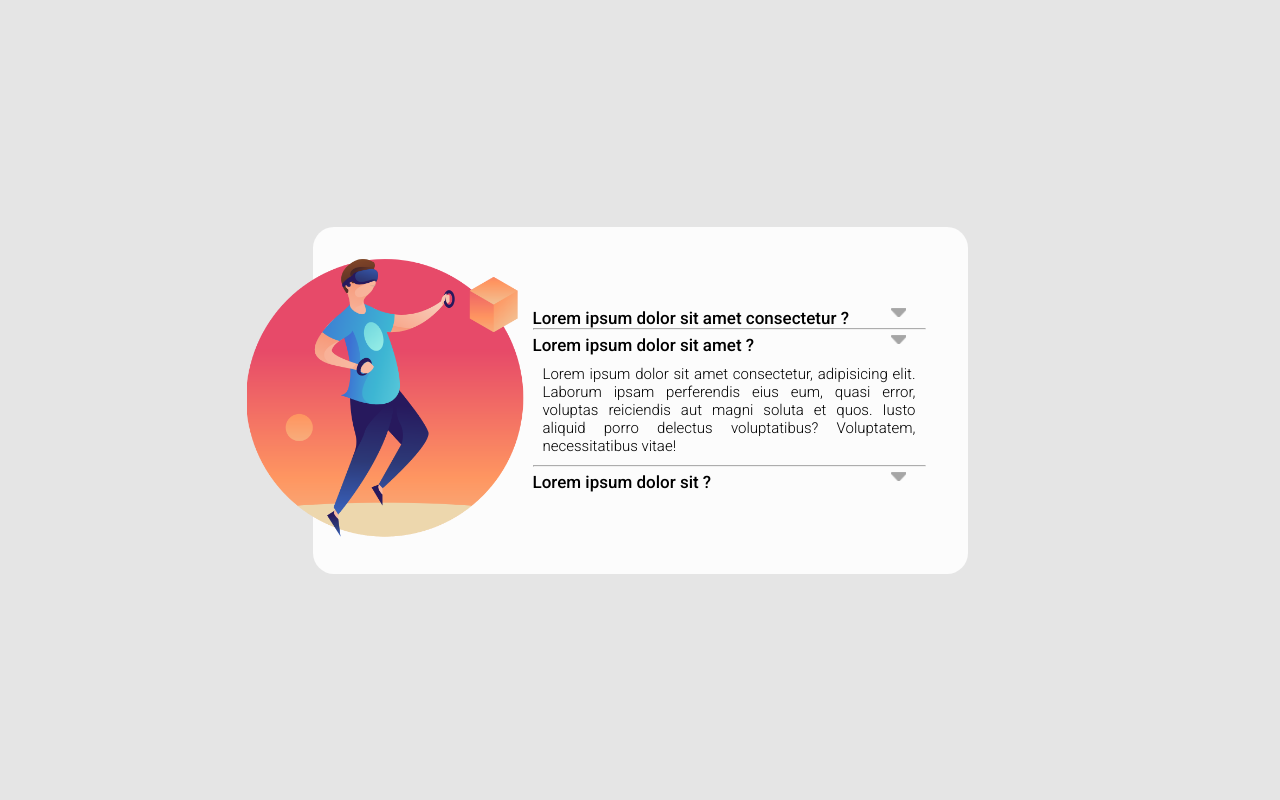
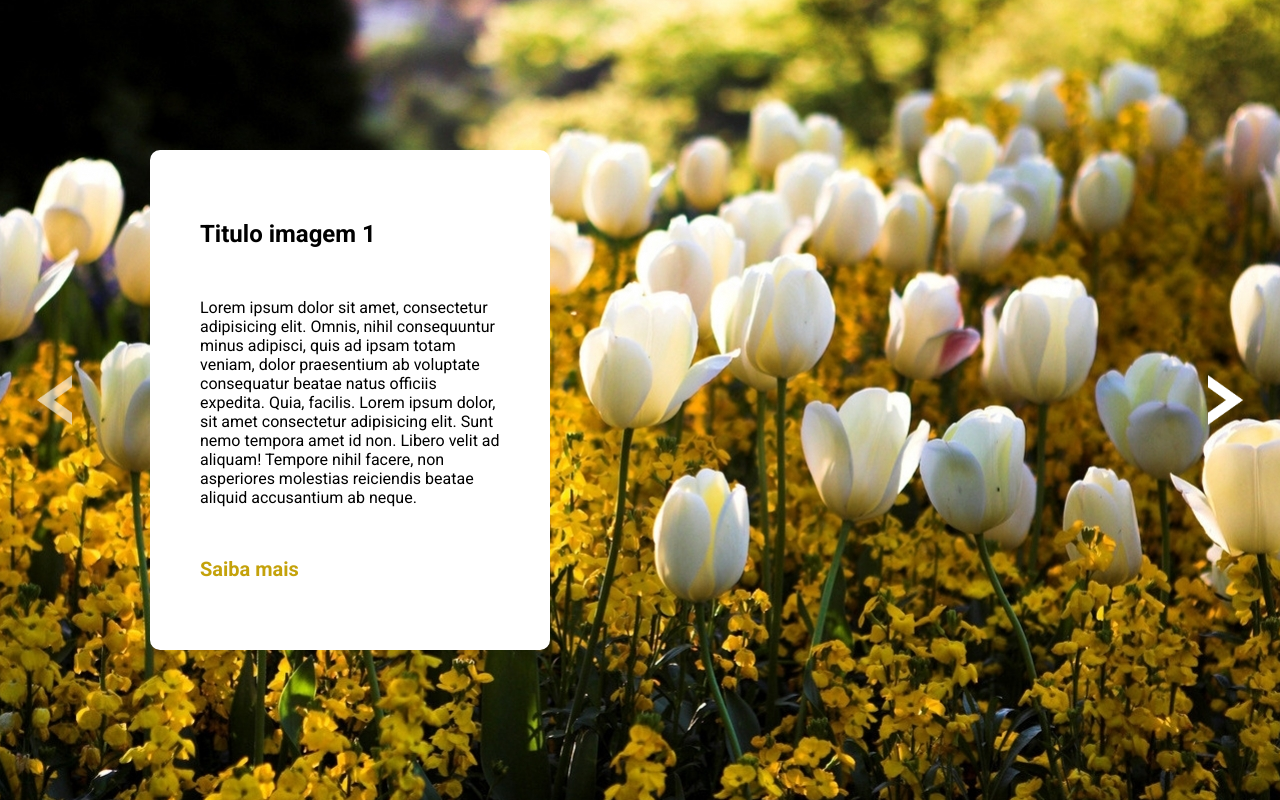
Before and after one commit to andgirotto/desafios-devquest, a plain HTML site: page desafio-11/index.html in a window 1280 px wide. Drawn offline with Linux system fonts and the light colour scheme.

Commit message:
adição desafio 11

```diff
--- a/desafio-11/index.html
+++ b/desafio-11/index.html
@@ -1,59 +1,66 @@
 <!DOCTYPE html>
 <html lang="en">
-
 <head>
     <meta charset="UTF-8">
     <meta http-equiv="X-UA-Compatible" content="IE=edge">
     <meta name="viewport" content="width=device-width, initial-scale=1.0">
-    <title>desafio 06 JS intermediário</title>
+    <title>Exercício 05 JS intermediário</title>
 
     <link rel="stylesheet" href="src/reset.css">
     <link rel="stylesheet" href="src/style.css">
+
 </head>
-
 <body>
     <div class="container">
-        <div class="perguntas">
-            <img class="figura-homem" src="./src/image/imagem.png">
-            <div class="titulo">
-                <h1>FAQ</h1>
+        <section class="primeira tela mostrar">
+            <div class="conteudo">
+                <h2>Titulo imagem 1</h2>
+
+                <p>Lorem ipsum dolor sit amet, consectetur adipisicing elit. Omnis, nihil consequuntur minus adipisci, quis ad ipsam totam veniam, dolor praesentium ab voluptate consequatur beatae natus officiis expedita. Quia, facilis.
+                    Lorem ipsum dolor, sit amet consectetur adipisicing elit. Sunt nemo tempora amet id non. Libero velit ad aliquam! Tempore nihil facere, non asperiores molestias reiciendis beatae aliquid accusantium ab neque.
+                    </p>
+
+                <a class="btn-saiba-mais" href="https://www.google.com/" target="_blank"> Saiba mais</a>
             </div>
-            <ul class="lista-perguntas">
-                <li>
-                    <h2>Lorem ipsum dolor sit amet consectetur ?
-                        <a href="#" id="btn-seta" class="seta"></a>
-                    </h2>
-                    <p class="">Lorem ipsum dolor sit amet consectetur, adipisicing elit. Laborum ipsam perferendis eius eum,
-                        quasi error, voluptas reiciendis aut magni soluta et quos. Iusto aliquid porro delectus
-                        voluptatibus? Voluptatem, necessitatibus vitae!</p>
-                </li>
+        </section>
+        <section class="segunda tela">
+            <div class="conteudo">
+                <h2>Titulo imagem 2</h2>
 
-                <hr>
+                <p>Lorem ipsum dolor sit amet, consectetur adipisicing elit. Omnis, nihil consequuntur minus adipisci, quis ad ipsam totam veniam, dolor praesentium ab voluptate consequatur beatae natus officiis expedita. Quia, facilis.
+                Lorem ipsum dolor, sit amet consectetur adipisicing elit. Sunt nemo tempora amet id non. Libero velit ad aliquam! Tempore nihil facere, non asperiores molestias reiciendis beatae aliquid accusantium ab neque.
+                </p>
 
-                <li>
-                    <h2>Lorem ipsum dolor sit amet ?
-                        <a href="#" id="btn-seta" class="seta"></a>
-                    </h2>
-                    <p class="mostrar">Lorem ipsum dolor sit amet consectetur, adipisicing elit. Laborum ipsam perferendis eius eum,
-                        quasi error, voluptas reiciendis aut magni soluta et quos. Iusto aliquid porro delectus
-                        voluptatibus? Voluptatem, necessitatibus vitae!</p>
-                </li>
+                <a class="btn-saiba-mais" href="https://www.google.com/" target="_blank"> Saiba mais</a>
+            </div>
+        </section>
+        <section class="terceira tela">
+            <div class="conteudo">
+                <h2>Titulo imagem 3</h2>
 
-                <hr>
+                <p>Lorem ipsum dolor sit amet, consectetur adipisicing elit. Omnis, nihil consequuntur minus adipisci, quis ad ipsam totam veniam, dolor praesentium ab voluptate consequatur beatae natus officiis expedita. Quia, facilis.
+                    Lorem ipsum dolor, sit amet consectetur adipisicing elit. Sunt nemo tempora amet id non. Libero velit ad aliquam! Tempore nihil facere, non asperiores molestias reiciendis beatae aliquid accusantium ab neque.
+                    </p>
 
-                <li>
-                    <h2>Lorem ipsum dolor sit ?
-                        <a href="#" id="btn-seta" class="seta"></a>
-                    </h2>
-                    <p class="">Lorem ipsum dolor sit amet consectetur, adipisicing elit. Laborum ipsam perferendis eius eum,
-                        quasi error, voluptas reiciendis aut magni soluta et quos. Iusto aliquid porro delectus
-                        voluptatibus? Voluptatem, necessitatibus vitae!</p>
-                </li>
-            </ul>
-        </div>
+                <a class="btn-saiba-mais" href="https://www.google.com/"target="_blank"> Saiba mais</a>
+            </div>
+        </section>
+        <section class="quarta tela">
+            <div class="conteudo">
+                <h2>Titulo imagem 4</h2>
+
+                <p>Lorem ipsum dolor sit amet, consectetur adipisicing elit. Omnis, nihil consequuntur minus adipisci, quis ad ipsam totam veniam, dolor praesentium ab voluptate consequatur beatae natus officiis expedita. Quia, facilis.
+                    Lorem ipsum dolor, sit amet consectetur adipisicing elit. Sunt nemo tempora amet id non. Libero velit ad aliquam! Tempore nihil facere, non asperiores molestias reiciendis beatae aliquid accusantium ab neque.
+                    </p>
+
+                <a class="btn-saiba-mais" href="https://www.google.com/" target="_blank"> Saiba mais</a>
+            </div>
+        </section>
+
+        <a href="#" id="btn-voltar" class="seta voltar opacidade">Voltar</a>
+        <a href="#" id="btn-avancar" class="seta avancar">Avançar</a>
     </div>
 
     <script type="text/javascript" src="index.js"></script>
 </body>
-
 </html>
--- a/desafio-11/index.js
+++ b/desafio-11/index.js
@@ -1,11 +1,56 @@
-//1. fazer o addeventlist click no botão
-//2. quando eu clicar na seta, ela deve permanecer na seta laranja
-//3. no momento do click deve abrir a resposta da pergunta correspondente
-//4. ao clicar em outra seta de pergunta a respota atual se fechara e abrirá a do click correspondente.
+const telaAtual = document.querySelectorAll('.tela');
+const setaAvancar = document.getElementById('btn-avancar');
+const setaVoltar = document.getElementById('btn-voltar');
 
-const setaResposta = document.getElementById('btn-seta')
-const mostrarResposta = document.querySelector('mostrar')
+let imagemAtual = 0;
 
-setaResposta = addEventListener('click' , (){
 
-})
+setaAvancar.addEventListener('click', function() {
+    if (imagemAtual === telaAtual.length - 1){
+        return;
+    }
+
+    imagemAtual++;
+
+    esconderImagemAberta();
+    mostrarImagem();
+    mostrarOuEsconderSetas();
+});
+
+setaVoltar.addEventListener('click', function(){
+    if(imagemAtual === 0){
+        return;
+    }
+
+    imagemAtual--;
+
+    esconderImagemAberta();
+    mostrarImagem();
+    mostrarOuEsconderSetas();
+});
+
+function esconderImagemAberta(){
+    const imagemAberta = document.querySelector('.mostrar');
+    imagemAberta.classList.remove('mostrar');
+}
+
+function mostrarImagem(){
+    telaAtual[imagemAtual].classList.add('mostrar');
+}
+
+
+function mostrarOuEsconderSetas(){
+    const naoEhAPrimeiraImagem = imagemAtual !== 0;
+    if (naoEhAPrimeiraImagem) {
+        setaVoltar.classList.remove('opacidade');
+    }else{
+        setaVoltar.classList.add('opacidade');
+    }
+
+    const chegaouNaUltimaImagem = imagemAtual !== 0 && imagemAtual === telaAtual.length - 1;
+    if (chegaouNaUltimaImagem){
+        setaAvancar.classList.add('opacidade');
+    }else {
+        setaAvancar.classList.remove('opacidade');
+    }
+}
--- a/desafio-11/src/reset.css
+++ b/desafio-11/src/reset.css
@@ -2,12 +2,9 @@
     padding: 0;
     margin: 0;
     box-sizing: border-box;
+    text-decoration: none;
 }
 
 a {
     text-decoration: none;
 }
-
-ul {
-    list-style: none;
-}
--- a/desafio-11/src/style.css
+++ b/desafio-11/src/style.css
@@ -1,93 +1,108 @@
-@import url('https://fonts.googleapis.com/css2?family=Roboto:wght@300;500;700&display=swap');
+@import url('https://fonts.googleapis.com/css2?family=Roboto:wght@300;400;700&display=swap');
 
 .container {
+    font-family: 'Roboto', sans-serif;
     display: flex;
+    justify-content: center;
     align-items: center;
-    justify-content: center;
-    height: 100vh;
-    width: 100vw;
-    font-family: 'Roboto', sans-serif;
-    background-color: #E5E5E5;
+    min-height: 100vh;
+    min-width: 100vw;
 }
 
-.container .perguntas {
-    display: flex;
-    align-items: center;
-    flex-wrap: wrap;
-    background-color: #FCFCFC;
-    width: 655px;
-    height: 347px;
-    border-radius: 21px;
-    position: relative;
-}
-
-.container .perguntas .figura-homem {
+.container .tela {
+    background-size: cover;
+    min-height: 100%;
+    min-width: 100%;
+    padding-top: 150px;
+    padding-left: 150px;
     position: absolute;
-    width: 278px;
-    height: 293px;
-    left: -10%;
-}
-
-.container .perguntas .titulo {
-    font-size: 16px;
-    font-weight: 700;
-    margin-top: 60px;
-}
-
-.container .perguntas .lista-perguntas {
-    margin-left: 220px;
-    width: 60%;
-    height: 100%;
-    position: absolute;
-    display: flex;
-    flex-direction: column;
-    justify-content: center;
-}
-
-.container .perguntas .lista-perguntas h2{
-    font-size: 17px;
-    font-weight: 500;
-    display: flex;
-    flex-direction: row;
-    justify-content: space-between;
-}
-
-.container .perguntas .lista-perguntas h2 a {
-    display: flex;
-    align-items: center;
-    margin-right: 20px;
-}
-
-.container .perguntas .lista-perguntas p{
-    font-size: 15px;
-    font-weight: 300;
-    text-align: justify;
-    padding: 10px;
-}
-
-.container .perguntas .lista-perguntas hr {
-    margin-bottom: 5px;
-    opacity: 0.8;
-}
-
-.container .perguntas .lista-perguntas .seta {
-    background: url(./image/botao.png)no-repeat;
-    background-size: cover;
-    width: 15px;
-    height: 8.64px;
-}
-
-.container .perguntas .lista-perguntas .seta:hover{
-    background: url(./image/seta\ aberta.png)no-repeat;
-    background-size: cover;
-    width: 15px;
-    height: 8.64px;
-}
-
-.container .lista-perguntas p {
     display: none;
 }
 
-.container .lista-perguntas .mostrar{
+.container .tela.mostrar {
     display: block;
+    transition: 0.8s;
 }
+
+.container .primeira {
+    background: url(./images/flores-brancas.jpeg) center center no-repeat;
+}
+
+.container .segunda {
+    background: url(./images/floresta-4k.jpg)center center no-repeat;
+}
+
+.container .terceira {
+    background: url(./images/floresta-do-outono.avif)center center no-repeat;
+}
+
+.container .quarta {
+    background: url(./images/floresta-rio.jpg)center center no-repeat;
+}
+
+.container .tela .conteudo {
+    background-color: #fff;
+    width: 400px;
+    height: 500px;
+    border-radius: 10px;
+    display: flex;
+    justify-content: center;
+    flex-direction: column;
+    padding: 50px;
+}
+
+.container .tela .conteudo p{
+    padding-top: 50px;
+    padding-bottom: 50px;
+}
+
+.container .primeira .conteudo .btn-saiba-mais {
+    color: rgb(196, 162, 11);
+}
+
+.container .segunda .conteudo .btn-saiba-mais {
+    color: rgb(28, 182, 8);
+}
+
+.container .terceira .conteudo .btn-saiba-mais {
+    color: rgb(156, 62, 7);
+}
+
+.container .quarta .conteudo .btn-saiba-mais {
+    color: rgb(94, 119, 6);
+}
+
+.container .tela .conteudo .btn-saiba-mais {
+    font-size: 20px;
+    font-weight: bold;
+    max-width: 36%;
+}
+
+.container .tela .conteudo .btn-saiba-mais:hover {
+    transform: scale(1.05);
+    transition: 0.2s;
+}
+
+.container .seta {
+    background: url(./images/seta.png)no-repeat center;
+    background-size: contain;
+    width: 50px;
+    height: 50px;
+    position: absolute;
+    text-indent: 100%;
+    overflow: hidden;
+}
+
+.container .seta.opacidade{
+    opacity: 0.6;
+    cursor: default;
+}
+
+.container .seta.avancar {
+    right: 30px;
+}
+
+.container .seta.voltar {
+    left: 30px;
+    transform: rotate(180deg);
+}
```
Also changed, not shown: desafio-11/src/images/flores-brancas.jpeg (added), desafio-11/src/images/floresta-antiga.jpg (added), desafio-11/src/images/floresta-do-outono.avif (added), desafio-11/src/images/floresta-rio.jpg (added), desafio-11/src/images/montanhas-rio.jpg (added), desafio-11/src/images/seta.png (added), 2 other files.
